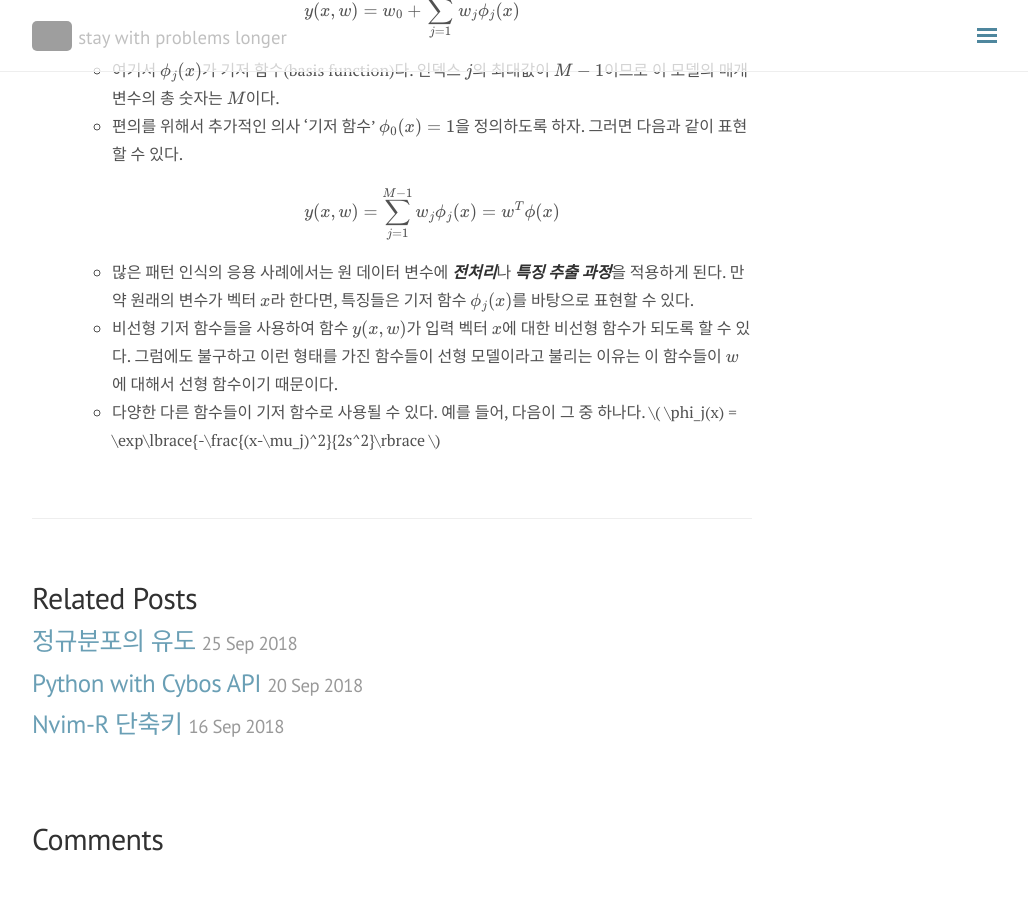
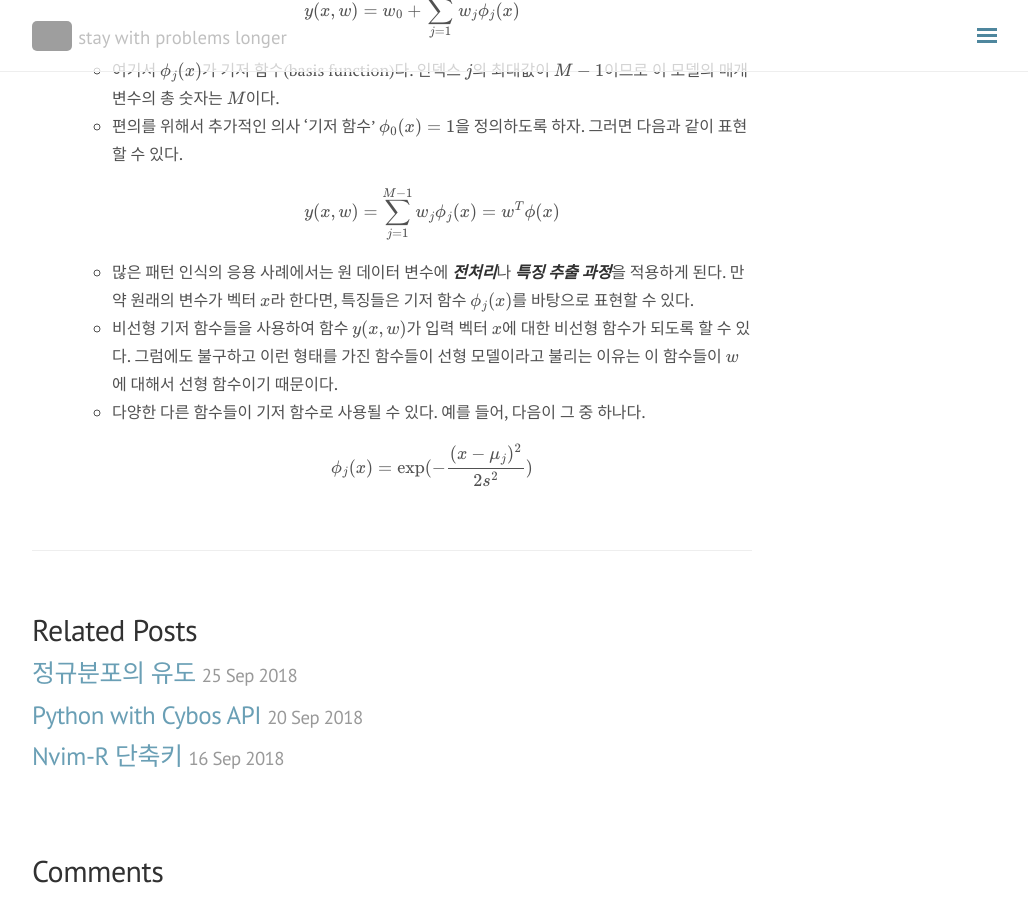
Before and after one commit to seokhoonj/seokhoonj.github.io, a Jekyll site: the page built from _posts/Math/2018-09-27-Math-linear_regression.md, in a window 1280 px wide and 900 px high, scrolled down 941 px. Shown: the whole window, without its empty margins (248-1276 px from the left). Built offline with Jekyll 4.4.1, drawn with Linux system fonts in a browser that asks for light colours; nearby versions of some CDN libraries; formulas are drawn with MathJax 3; comment, search, counter and statistics services are not loaded; before the commit the page ends 1809 px from its top, so only the background shows below that; grey boxes are pictures that could not be loaded.

Commit message:
add _posts

```diff
--- a/_posts/Math/2018-09-27-Math-linear_regression.md
+++ b/_posts/Math/2018-09-27-Math-linear_regression.md
@@ -29,4 +29,4 @@ comments: false
  - 많은 패턴 인식의 응용 사례에서는 원 데이터 변수에 <em><strong>전처리</strong></em>나 <em><strong>특징 추출 과정</strong></em>을 적용하게 된다. 만약 원래의 변수가 벡터 $x$라 한다면, 특징들은 기저 함수 ${\phi\_j(x)}$를 바탕으로 표현할 수 있다.
  - 비선형 기저 함수들을 사용하여 함수 $y(x,w)$가 입력 벡터 $x$에 대한 비선형 함수가 되도록 할 수 있다. 그럼에도 불구하고 이런 형태를 가진 함수들이 선형 모델이라고 불리는 이유는 이 함수들이 $w$에 대해서 선형 함수이기 때문이다.
  - 다양한 다른 함수들이 기저 함수로 사용될 수 있다. 예를 들어, 다음이 그 중 하나다.
- \\( \phi\_j(x) = \exp\lbrace{-\frac{(x-\mu\_j)^2}{2s^2}\rbrace \\)
+ \\( \phi\_j(x) = \exp(-\frac{(x-\mu\_j)^2}{2s^2}) \\)
```
